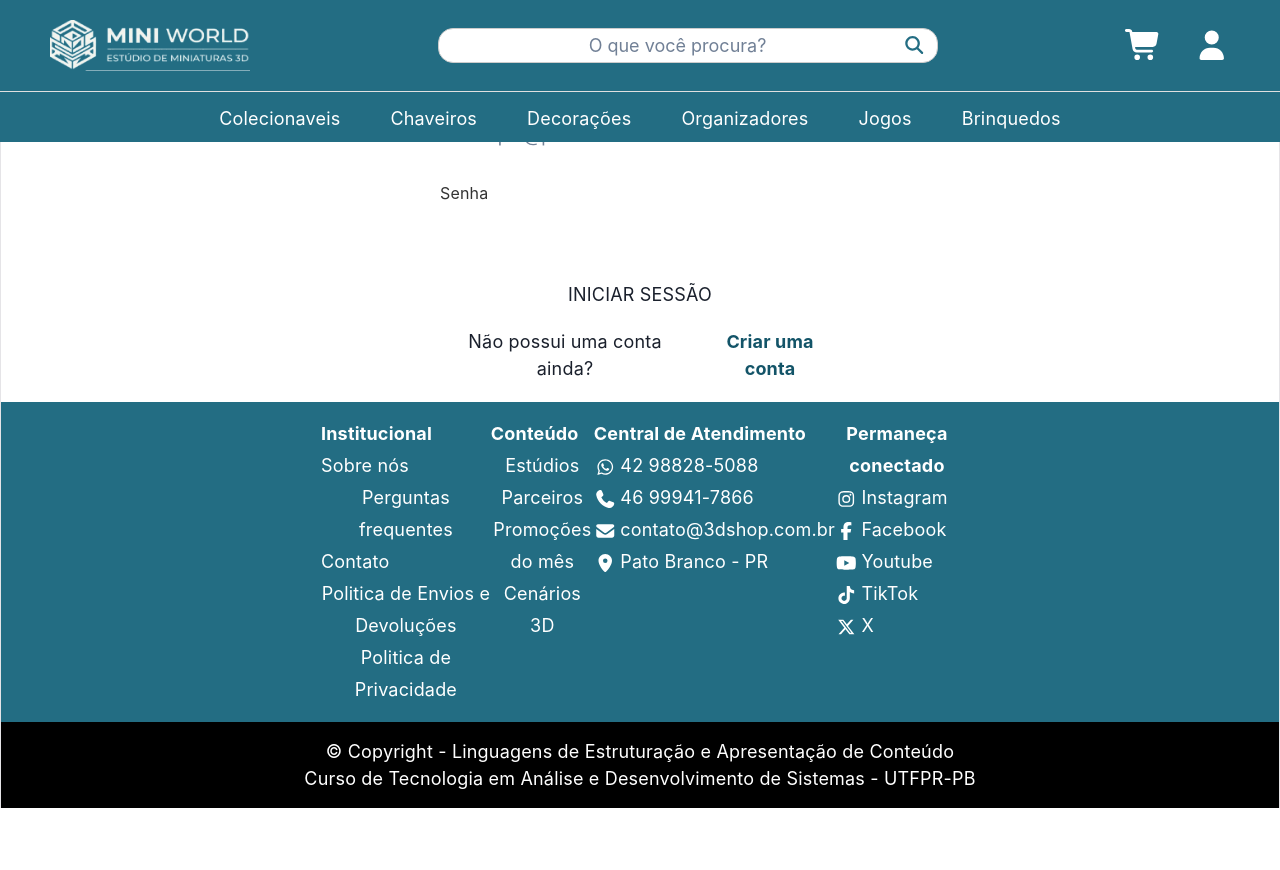
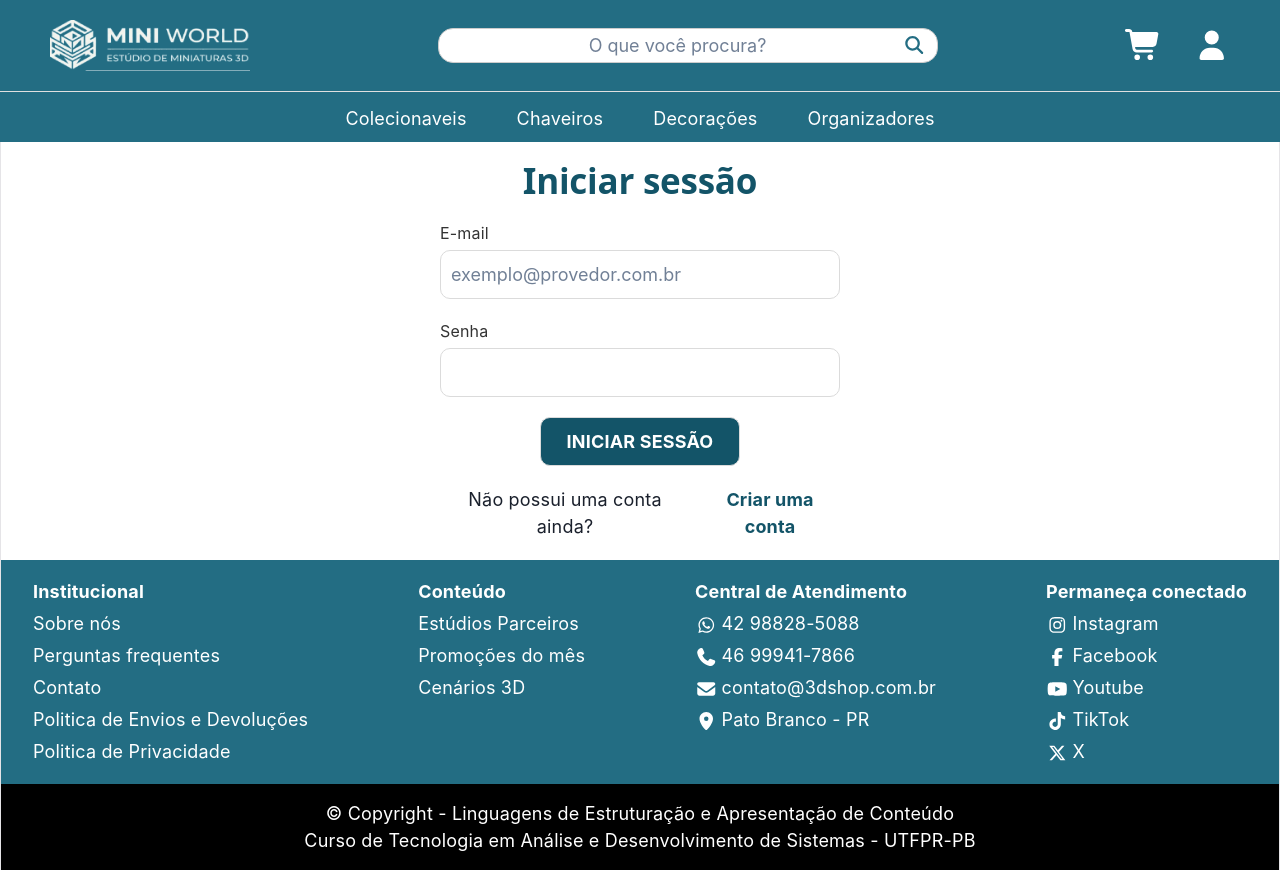
Before and after one commit to Paulox97/ProjetoFinalLAEC, a React (Vite) app in the folder projeto-final/: page /login in a window 1280 px wide. Before the commit the page ends 808 px from the top, so only its background shows below. Built offline with nearby package versions, Linux system fonts and the light colour scheme.

Commit message:
Ajustes na tela de login

```diff
--- a/projeto-final/src/components/Header.jsx
+++ b/projeto-final/src/components/Header.jsx
@@ -9,34 +9,34 @@ function Header() {
     return (
         <header>
             <nav className="nav">
+                <div className="menus">
                     <div className="menu-sup">
                         <div className="logo-pedido">
                             {/* Criar link para home */}
-                        <img src="../img/logo.png" alt="" className="logo"/>
+                            <img src="../img/logo.png" alt="" className="logo" />
                             {/* <FontAwesomeIcon icon={faBoxOpen} className="caixa-pedido"/> */}
                         </div>
                         <div className="barra-pesquisa">
-                        <input type="text" placeholder="O que você procura?"/>
-                        <FontAwesomeIcon icon={faMagnifyingGlass} className="lupa"/>
+                            <input type="text" placeholder="O que você procura?" />
+                            <FontAwesomeIcon icon={faMagnifyingGlass} className="lupa" />
                         </div>
                         <div>
                             <ul className="icones-menu">
-                            <li><FontAwesomeIcon icon={faCartShopping}/></li>
+                                <li><FontAwesomeIcon icon={faCartShopping} /></li>
                                 <li><Link to="/login"><FontAwesomeIcon icon={faUser} /></Link></li>
                             </ul>
                         </div>
                     </div>
-
-
                     <div className="menu-bot">
                         <ul>
                             <li><a href="">Colecionaveis</a></li>
                             <li><a href="">Chaveiros</a></li>
                             <li><a href="">Decorações</a></li>
                             <li><a href="">Organizadores</a></li>
-                        <li><a href="">Jogos</a></li>
-                        <li><a href="">Brinquedos</a></li>
+{/*                             <li><a href="">Jogos</a></li>
+                            <li><a href="">Brinquedos</a></li> */}
                         </ul>
+                    </div>
                 </div>
             </nav>
         </header>
--- a/projeto-final/src/pages/Home.jsx
+++ b/projeto-final/src/pages/Home.jsx
@@ -14,7 +14,7 @@ export function Home() {
     }
 
     return (
-        <Box bg="#D9D9D9" w="100vw" minH="100vh" m="0" pt="130px" px="6" pb="6">
+        <Box bg="#D9D9D9" maxW="100vw" minH="100vh" m="0" pt="130px" px="6" pb="6">
             <div className="container">
                 <Heading as="h2" size="xl" mb="4" color="#236D83">Promoções</Heading>
                 <div className="row">
--- a/projeto-final/src/pages/Login.jsx
+++ b/projeto-final/src/pages/Login.jsx
@@ -3,8 +3,9 @@ import "../styles/Login.css";
 
 export function Login() {
     return (
-        <div className="login-container">
-            <h2>Iniciar sessão</h2>
+        <div className="page">
+            <div className="login-container">
+                <h2>Iniciar sessão</h2>
                 <form action="#" method="post" className="login-form">
                     <div className="form-group-1">
                         <label htmlFor="email">E-mail</label>
@@ -14,12 +15,15 @@ export function Login() {
                         <label htmlFor="senha">Senha</label>
                         <input type="password" name="senha" id="senha" />
                     </div>
-                    <Link to="/" className="btn btn-outline-danger btn-sessao">INICIAR SESSÃO</Link>
+                    <div className="btn-sessao">
+                        <Link to="/" className="btn btn-outline-danger">INICIAR SESSÃO</Link>
+                    </div>
+
                 </form>
-
-            <div className="text-center">
-                <p>Não possui uma conta ainda? </p>
-                <Link to="/" className="btn btn-outline-danger btn-conta">Criar uma conta</Link>
+                <div className="text-center">
+                    <p>Não possui uma conta ainda? </p>
+                    <Link to="/" className="btn btn-outline-danger btn-conta">Criar uma conta</Link>
+                </div>
             </div>
         </div>
 
--- a/projeto-final/src/styles/Footer.css
+++ b/projeto-final/src/styles/Footer.css
@@ -7,7 +7,7 @@
     display: flex;
     flex-direction: row;
     background-color: #236D83;
-    padding: 16px 320px;
+    padding: 16px 32px;
 }
 
  .footer-rodape h3 {
--- a/projeto-final/src/styles/Header.css
+++ b/projeto-final/src/styles/Header.css
@@ -5,7 +5,6 @@
   margin: 0;
   padding: 0;
   box-sizing: border-box;
-
 }
 
 header {
@@ -37,6 +36,10 @@ body{
 .caixa-pedido {
     font-size: 40px;
     padding-top: 10px;
+}
+
+.menus {
+    height: 140px;
 }
 
 .menu-sup{
--- a/projeto-final/src/styles/Login.css
+++ b/projeto-final/src/styles/Login.css
@@ -1,5 +1,9 @@
 @import url('https://fonts.googleapis.com/css2?family=Roboto+Condensed:wght@300&family=Roboto:wght@300;400&display=swap');
 @import url('https://fonts.googleapis.com/css2?family=Montserrat:wght@100&family=Raleway:wght@100;200;300&display=swap');
+
+.page {
+    margin-top: calc(140px - 0px);
+}
 
 .login-container {
     width: 100%;
@@ -34,15 +38,23 @@
 }
 
 .form-group-1 input {
-    padding: 12px;
-    border: none;
+    padding: 10px;
+    border: 1px solid #dbdbdb;
     border-radius: 10px;
     width: 100%;
     box-sizing: border-box;
 }
 
 .btn-sessao {
-
+    padding: 10px;
+    border: 1px solid #dbdbdb;
+    border-radius: 10px;
+    font-weight: bold;
+    background-color: #135468;
+    color: #ffffff;
+    width: 200px;
+    display: block;
+    margin: 0 auto;
 }
 
 .text-center {
```
Lines whose indentation alone changed are shown as unchanged.
